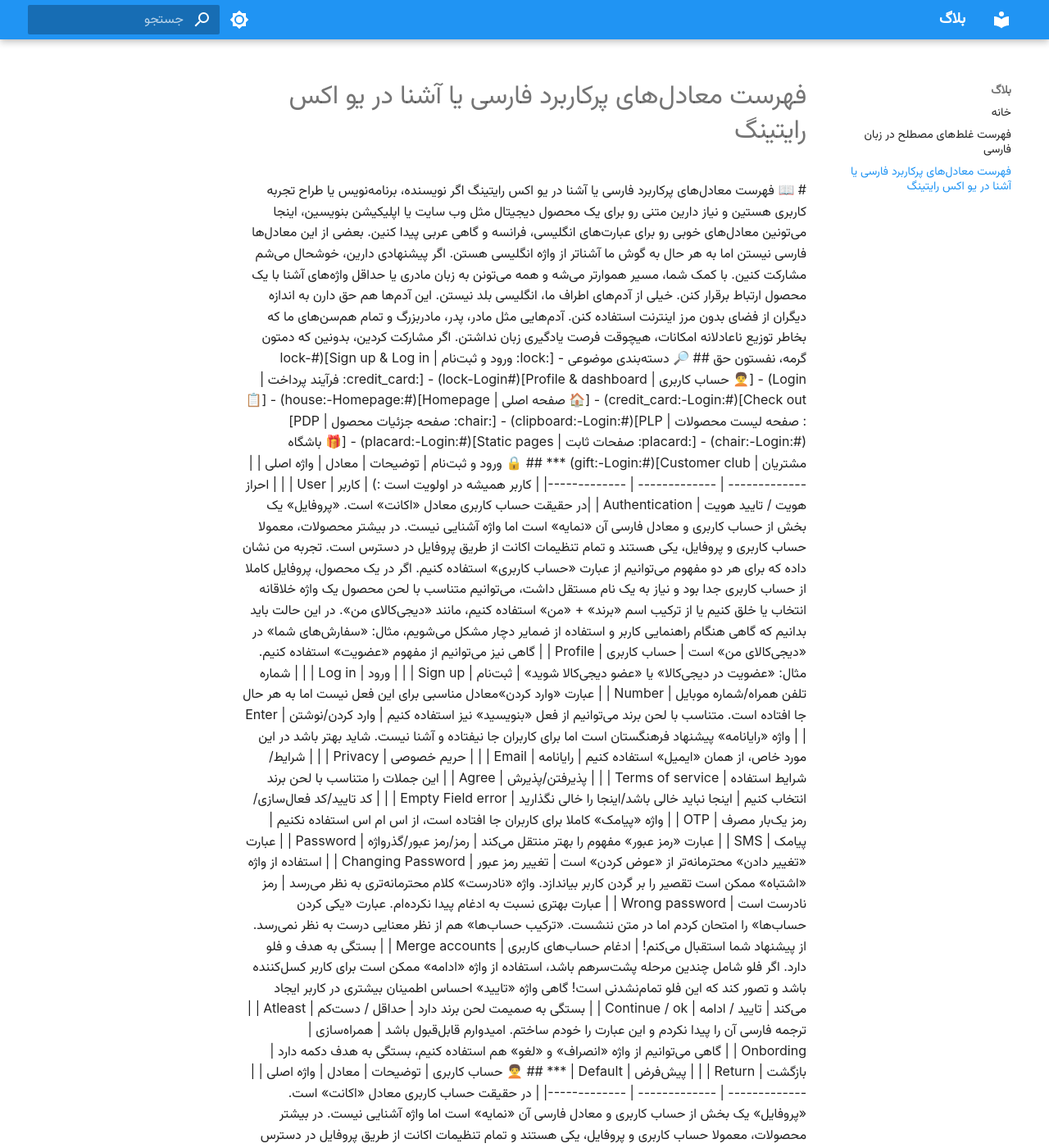
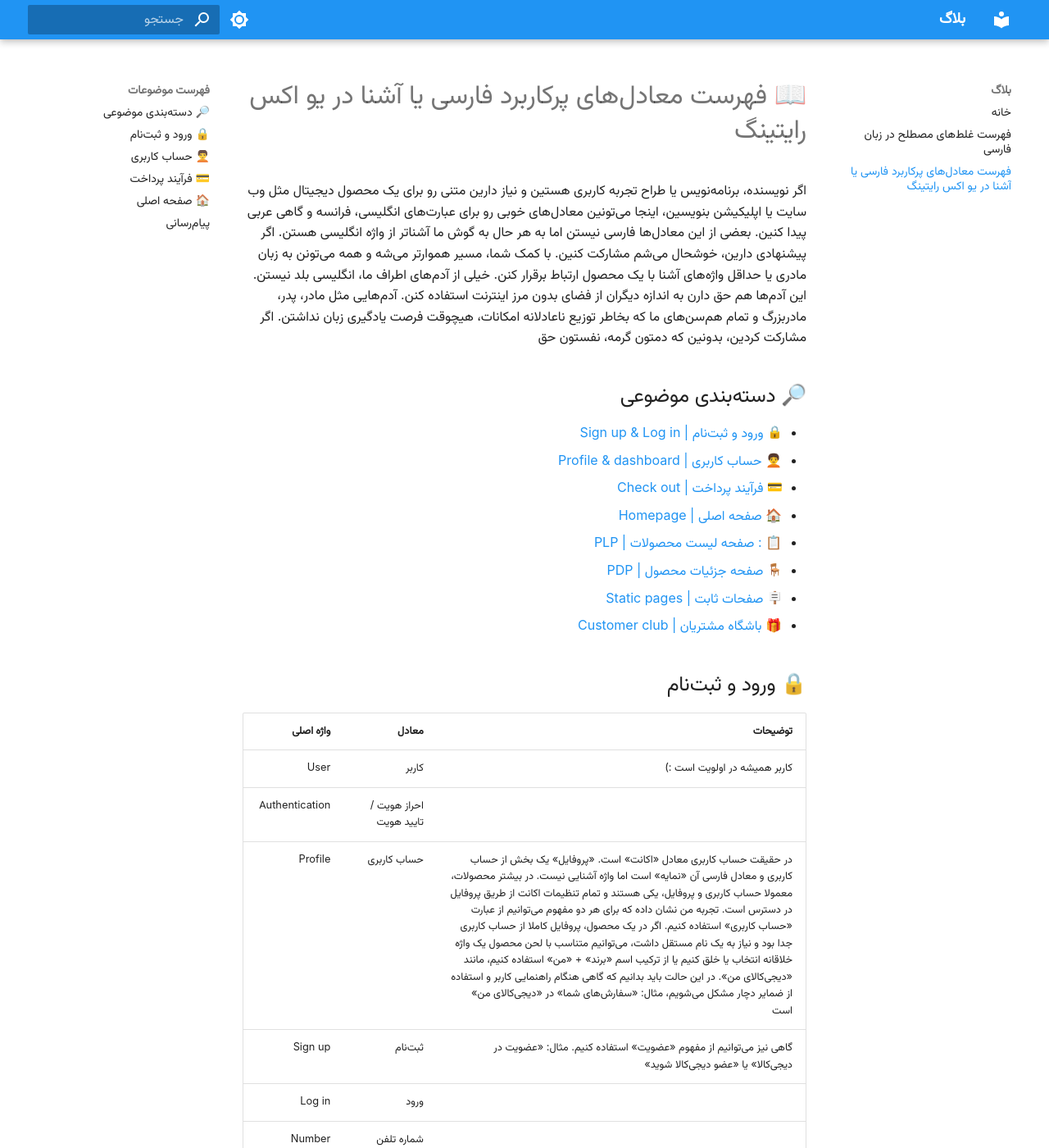
Before and after one commit to Aylarrazzaghi/ux-website, an MkDocs documentation site: the page built from docs/persian-vocabulary-in-uxwriting/README.md, in a window 1280 px wide and 1400 px high. Shown: the whole window at 82% size. Built offline with MkDocs 1.6.1 and Material for MkDocs 9.7.7, drawn with Linux system fonts in a browser that asks for light colours; emoji names are drawn with the system emoji font; some of the changed text lies outside the part shown.

Commit message:
Update README.md

```diff
--- a/docs/persian-vocabulary-in-uxwriting/README.md
+++ b/docs/persian-vocabulary-in-uxwriting/README.md
@@ -1,4 +1,3 @@
-<div dir="rtl">
 
 # 📖   فهرست معادل‌های پرکاربرد فارسی یا آشنا در یو اکس رایتینگ
 
@@ -19,7 +18,7 @@
 
 
 
-***
+
 
 ## 🔒  ورود و ثبت‌نام
 
@@ -50,7 +49,6 @@
 |   | پیش‌فرض | Default |
 
 
-***
 
 ## 🧑‍🦱   حساب کاربری
 
@@ -88,7 +86,6 @@
 |  | مسدود/مسدود کردن | Block |
 
 
-***
 
 ## 💳   فرآیند پرداخت
 
@@ -110,7 +107,7 @@
 |  | تمدید خودکار | Direct debit |
 
 
-***
+
 
 ## 🏠    صفحه اصلی
 
@@ -125,7 +122,7 @@
 |   | تمدید خودکار | Direct debit |
 
 
-***
+
 
 
 ## پیام‌رسانی
```
